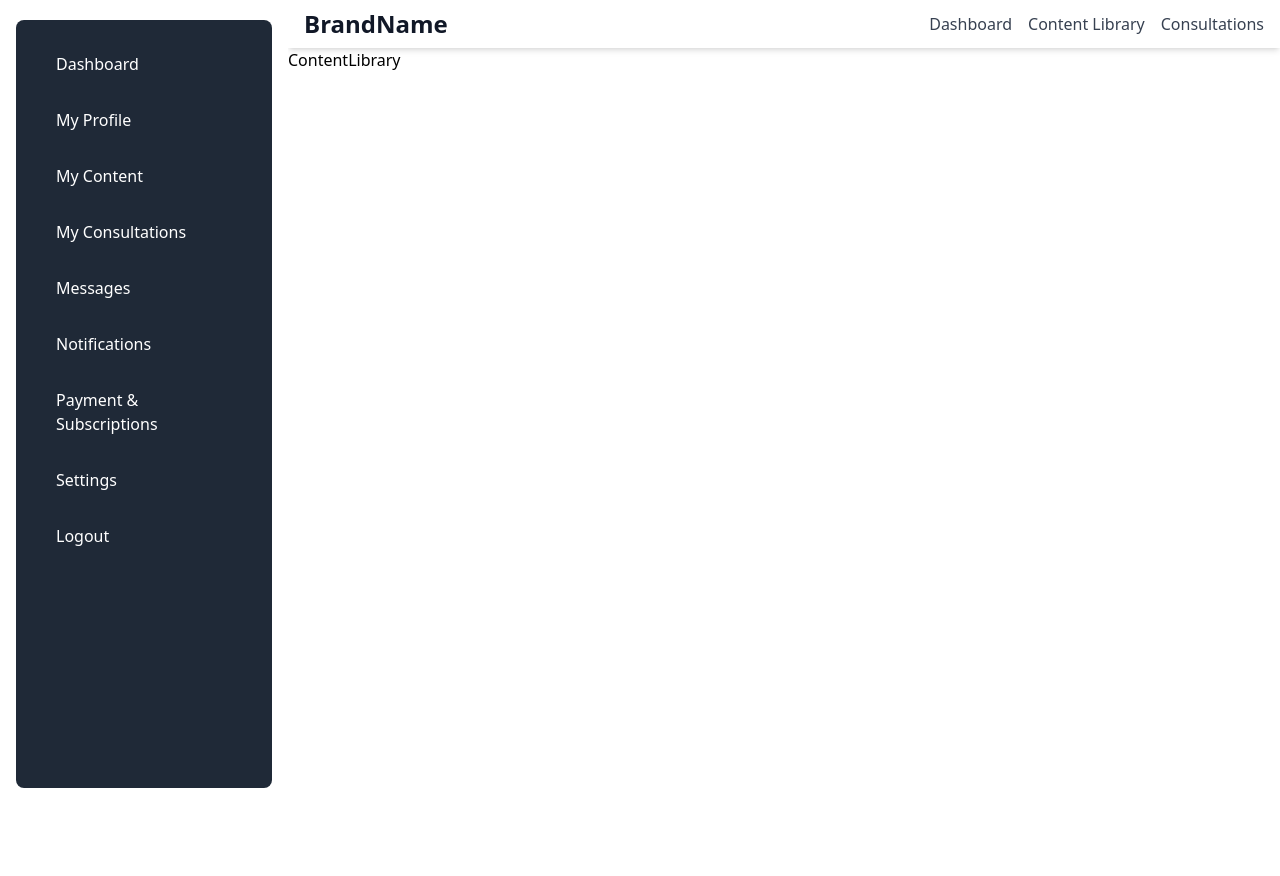
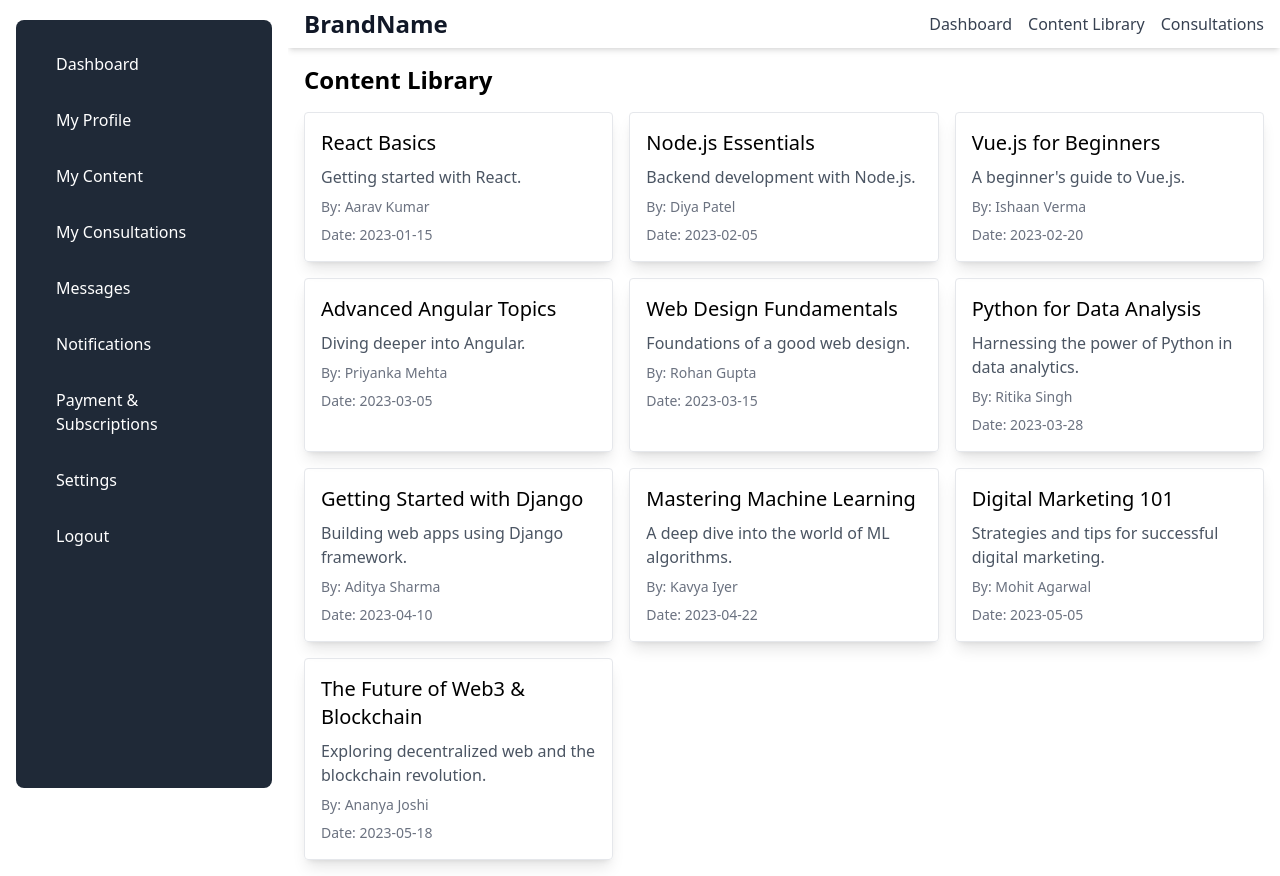
Before and after one commit to thefullstacktrainer/consultation_platform, a React (Create React App) app in the folder frontend/: page /content-library in a window 1280 px wide. Before the commit the page ends 808 px from the top, so only its background shows below. Built offline with nearby package versions, Linux system fonts and the light colour scheme.

Commit message:
Content Library updation

```diff
--- a/frontend/src/components/ContentLibrary.js
+++ b/frontend/src/components/ContentLibrary.js
@@ -1,9 +1,96 @@
-import React from 'react'
+import React from 'react';
 
-function ContentLibrary() {
+const mockData = [
+    {
+        id: 1,
+        title: "React Basics",
+        description: "Getting started with React.",
+        author: "Aarav Kumar",
+        date: "2023-01-15"
+    },
+    {
+        id: 2,
+        title: "Node.js Essentials",
+        description: "Backend development with Node.js.",
+        author: "Diya Patel",
+        date: "2023-02-05"
+    },
+    {
+        id: 3,
+        title: "Vue.js for Beginners",
+        description: "A beginner's guide to Vue.js.",
+        author: "Ishaan Verma",
+        date: "2023-02-20"
+    },
+    {
+        id: 4,
+        title: "Advanced Angular Topics",
+        description: "Diving deeper into Angular.",
+        author: "Priyanka Mehta",
+        date: "2023-03-05"
+    },
+    {
+        id: 5,
+        title: "Web Design Fundamentals",
+        description: "Foundations of a good web design.",
+        author: "Rohan Gupta",
+        date: "2023-03-15"
+    },
+    {
+        id: 6,
+        title: "Python for Data Analysis",
+        description: "Harnessing the power of Python in data analytics.",
+        author: "Ritika Singh",
+        date: "2023-03-28"
+    },
+    {
+        id: 7,
+        title: "Getting Started with Django",
+        description: "Building web apps using Django framework.",
+        author: "Aditya Sharma",
+        date: "2023-04-10"
+    },
+    {
+        id: 8,
+        title: "Mastering Machine Learning",
+        description: "A deep dive into the world of ML algorithms.",
+        author: "Kavya Iyer",
+        date: "2023-04-22"
+    },
+    {
+        id: 9,
+        title: "Digital Marketing 101",
+        description: "Strategies and tips for successful digital marketing.",
+        author: "Mohit Agarwal",
+        date: "2023-05-05"
+    },
+    {
+        id: 10,
+        title: "The Future of Web3 & Blockchain",
+        description: "Exploring decentralized web and the blockchain revolution.",
+        author: "Ananya Joshi",
+        date: "2023-05-18"
+    }
+];
+
+const ContentLibrary = () => {
     return (
-        <div>ContentLibrary</div>
-    )
-}
+        <div className="p-4">
+            <h1 className="text-2xl font-bold mb-4">Content Library</h1>
+            <div className="grid grid-cols-1 md:grid-cols-3 gap-4">
+                {mockData.map(content => (
+                    <div key={content.id} className="border rounded p-4 shadow-lg">
+                        <h2 className="text-xl mb-2">{content.title}</h2>
+                        <p className="text-gray-600">{content.description}</p>
+                        <div className="text-sm text-gray-500 mt-2">
+                            <span>By: {content.author}</span>
+                            <span className="block mt-2">Date: {content.date}</span>
+                        </div>
+                    </div>
+                ))}
+            </div>
+        </div>
+    );
+};
 
-export default ContentLibrary
+export default ContentLibrary;
```
